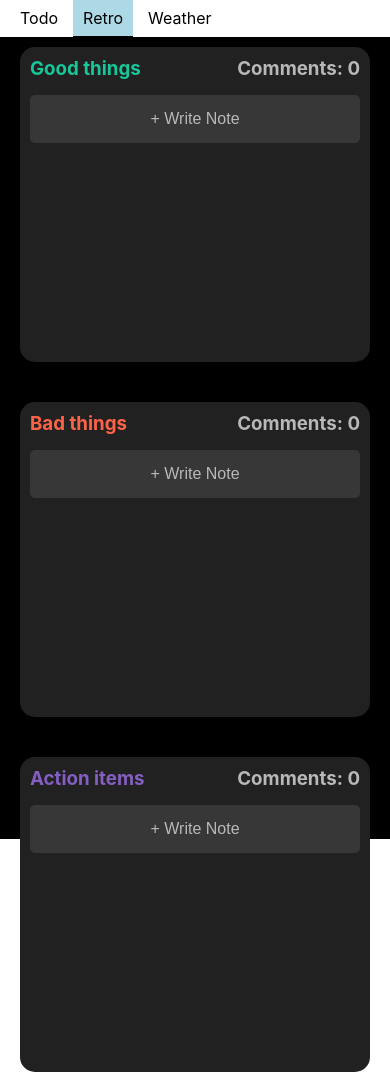
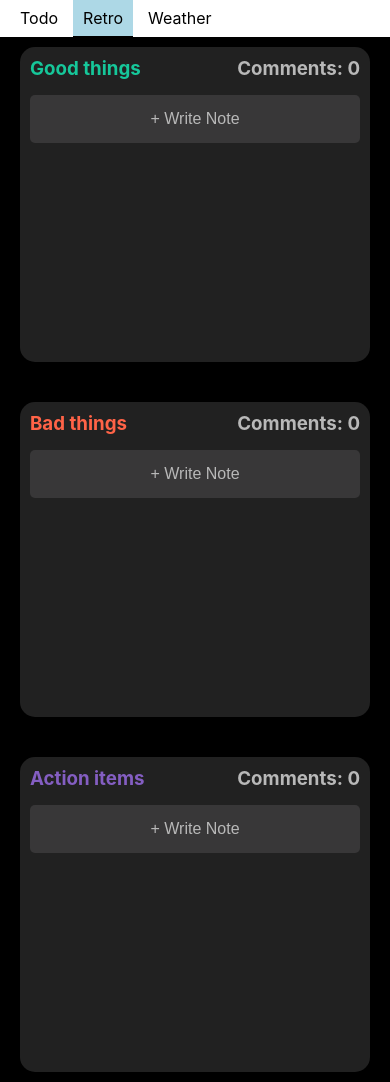
Before and after one commit to matroskin062/weather-retrospective-todo, a React (Create React App) app: page /retro in a window 390 px wide. Built offline with nearby package versions, Linux system fonts and the light colour scheme.

Commit message:
Styling improvements

```diff
--- a/src/components/Retro/Column/Column.module.css
+++ b/src/components/Retro/Column/Column.module.css
@@ -2,10 +2,10 @@
   padding: 10px;
   border-radius: 15px;
   width: 100%;
-  height: 90%;
+  max-height: 90vh;
   min-height: 315px;
   background-color: #212121;
-  overflow-y: hidden;
+  overflow: hidden;
 }
 
 .Header {
@@ -37,3 +37,9 @@
 .CardsContainer::-webkit-scrollbar-button {
   display: none;
 }
+
+@media (max-width: 570px) {
+  .CardsContainer {
+    max-height: 30vh;
+  }
+}
--- a/src/components/Retro/Retro.module.css
+++ b/src/components/Retro/Retro.module.css
@@ -1,6 +1,6 @@
 .Board {
   display: flex;
-  height: calc(100vh - 42px);
+  min-height: calc(100vh - 38px);
   padding: 10px 20px;
   gap: 40px;
   background: black;
--- a/src/components/Todo/TodoItem/TodoItem.module.css
+++ b/src/components/Todo/TodoItem/TodoItem.module.css
@@ -21,6 +21,10 @@
   border: 1px solid rgb(62, 145, 62);
 }
 
+.TodoItem button:hover {
+  background-color: rgba(62, 145, 62, 0.575);
+}
+
 .Done {
   text-decoration: line-through;
   color: lightgray;
--- a/src/components/Todo/TodoList.module.css
+++ b/src/components/Todo/TodoList.module.css
@@ -8,5 +8,12 @@
 .Controls {
   display: flex;
   justify-content: space-between;
+  gap: 10px;
   margin-bottom: 20px;
 }
+
+@media (max-width: 768px) {
+  .Controls {
+    flex-direction: column;
+  }
+}
--- a/src/components/Weather/Weather.module.css
+++ b/src/components/Weather/Weather.module.css
@@ -1,7 +1,7 @@
 .Container {
   background: url('../../assets/bg.jpg') center center no-repeat;
   background-size: cover;
-  height: calc(100vh - 42px);
+  min-height: calc(100vh - 38px);
 }
 
 .App {
```
